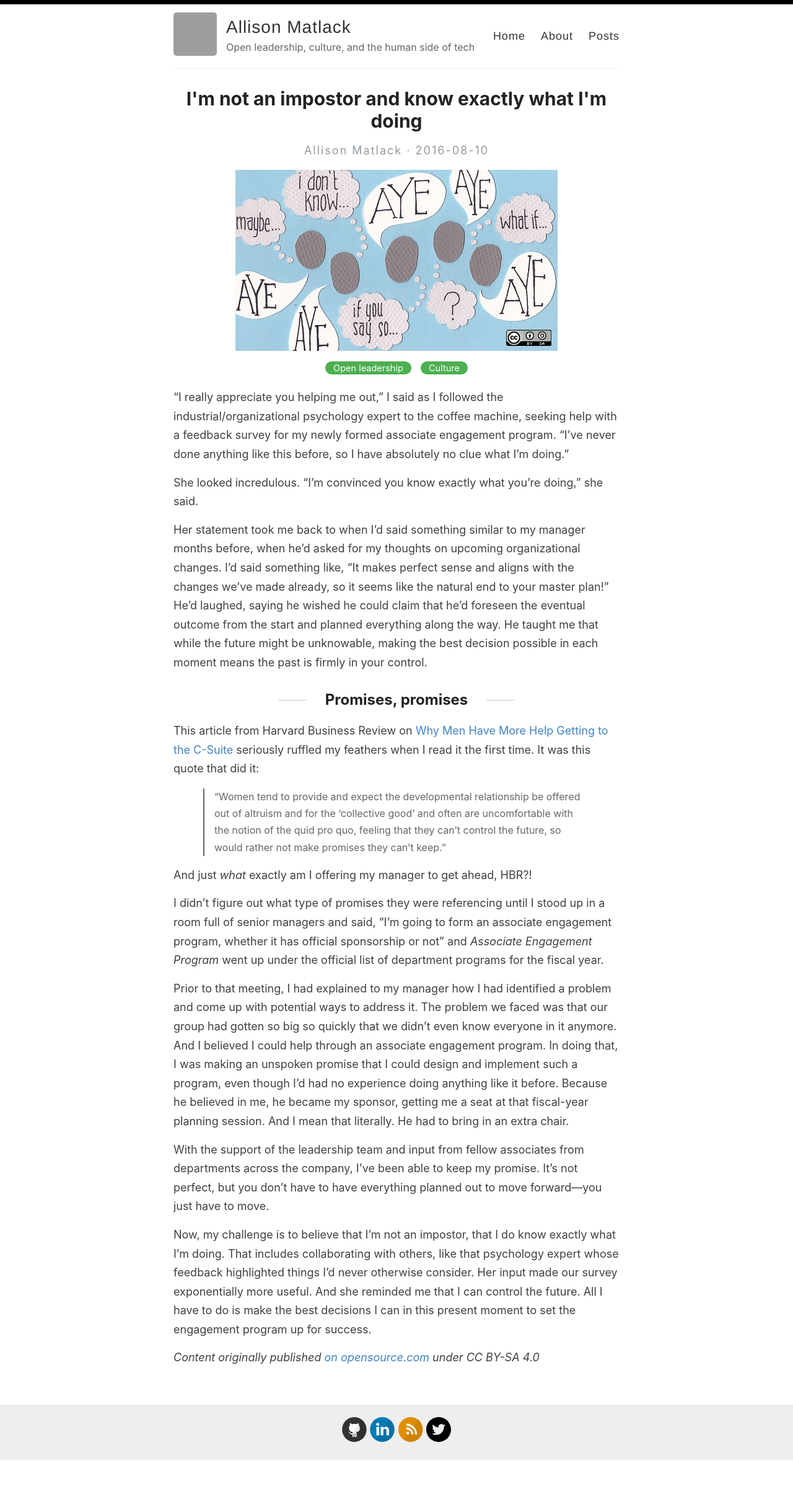
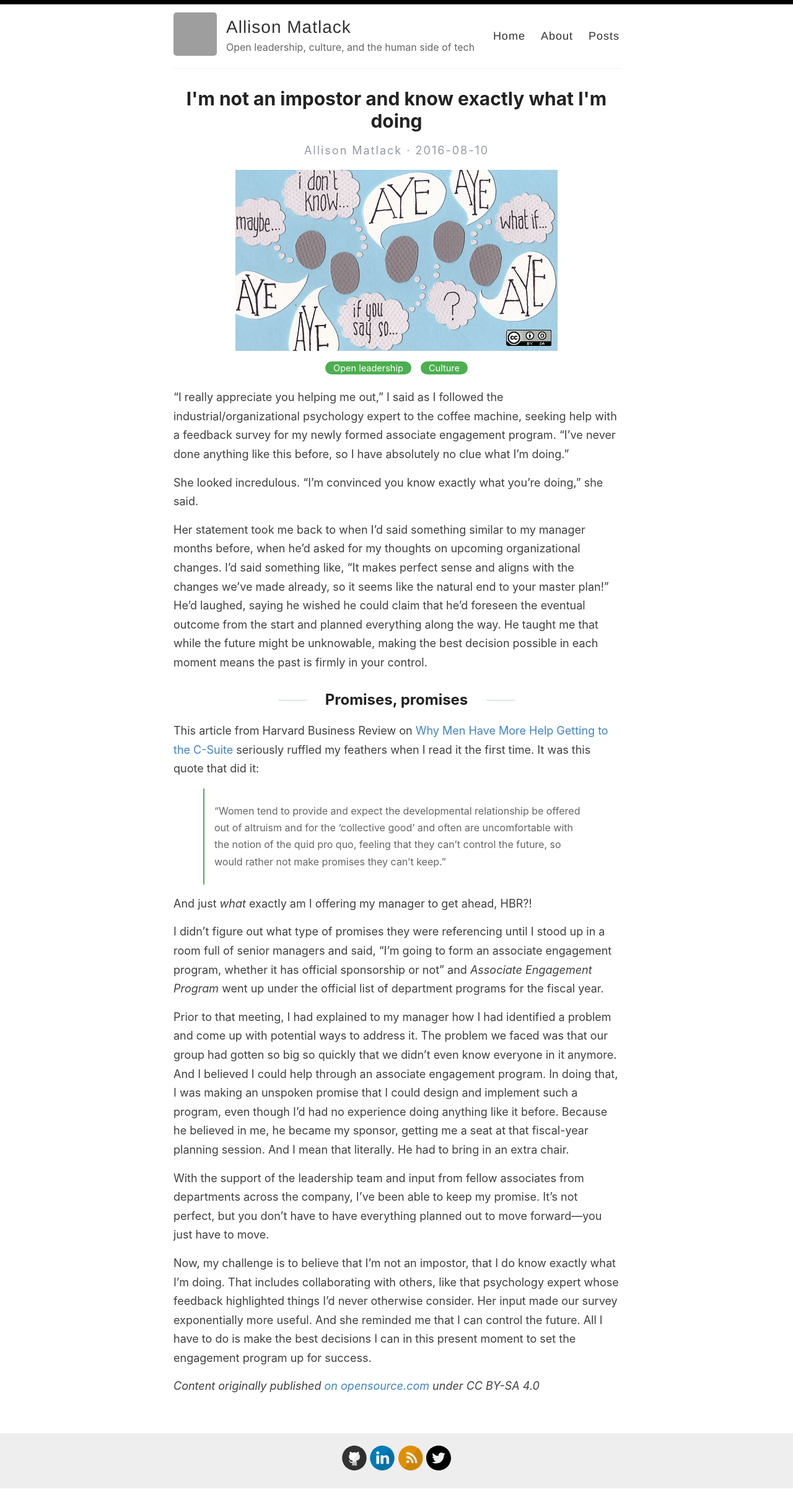
Before and after one commit to amatlack/amatlack.github.io, a Jekyll site: the page built from _posts/2016-08-10-impostor-syndrome-and-senior-managers.md, in a window 1280 px wide. Shown: the whole page at 62% size. Built offline with Jekyll 4.4.1, drawn with Linux system fonts in a browser that asks for light colours; before the commit the page ends 2356 px from its top, so only the background shows below that; grey boxes are pictures that could not be loaded.

Commit message:
adjusting blockquote style

```diff
--- a/assets/style.scss
+++ b/assets/style.scss
@@ -376,8 +376,10 @@ nav {
 .post {
   blockquote {
     margin: 1em 3em;
-    border-left: 2px solid $gray;
+    border-left: 2px solid #4CAF50;
     padding-left: 1em;
+    padding-top: .5em;
+    padding-bottom: .5em;
     color: $gray;
     font-size: 16px;
   }
```
